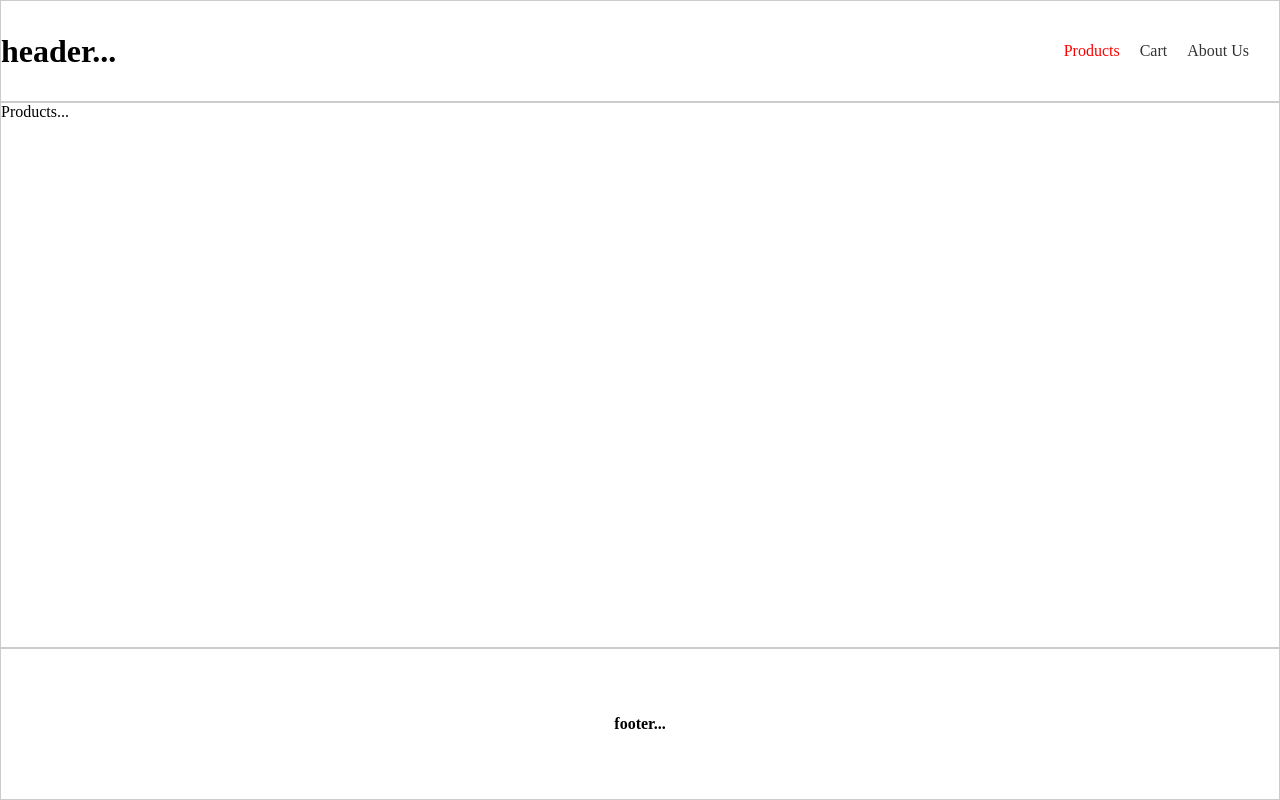
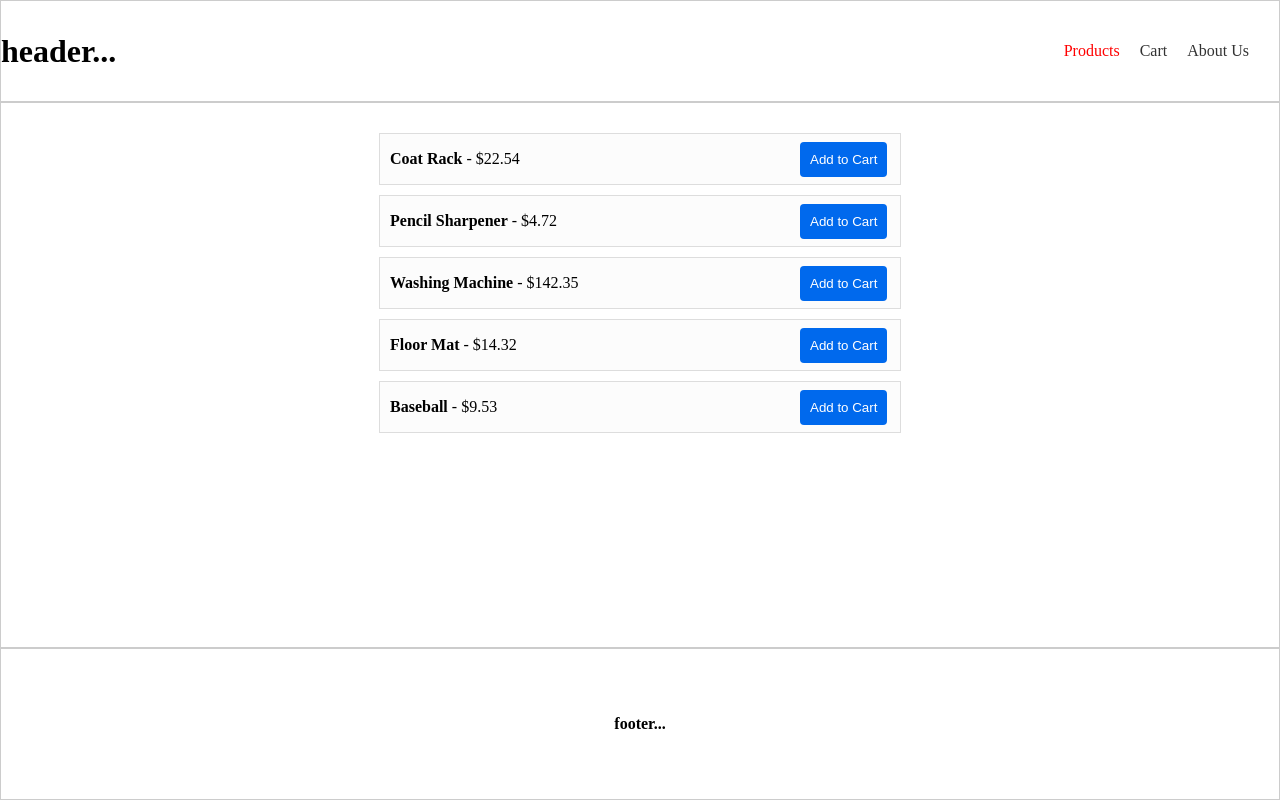
Before and after one commit to robert-laws/learning-july-2020-store-app-with-context, a React (Create React App) app: page / in a window 1280 px wide. Built offline with nearby package versions, Linux system fonts and the light colour scheme.

Commit message:
add basic use of state and methods from context

```diff
--- a/src/App.js
+++ b/src/App.js
@@ -1,5 +1,7 @@
 import React from 'react';
 import { BrowserRouter as Router, Route, Switch } from 'react-router-dom';
+
+import ShopState from './context/shop/ShopState';
 
 import Header from './components/Header';
 import Footer from './components/Footer';
@@ -11,6 +13,7 @@ import './App.scss';
 
 function App() {
   return (
+    <ShopState>
       <div className='App'>
         <Router>
           <Header />
@@ -24,6 +27,7 @@ function App() {
           <Footer />
         </Router>
       </div>
+    </ShopState>
   );
 }
 
--- a/src/components/Navigation.js
+++ b/src/components/Navigation.js
@@ -1,14 +1,19 @@
-import React from 'react';
+import React, { useContext } from 'react';
+import ShopContext from '../context/shop/shopContext';
 import { NavLink } from 'react-router-dom';
 
 const Navigation = () => {
+  const shopContext = useContext(ShopContext);
+
+  const { cart } = shopContext;
+
   return (
     <nav>
       <NavLink exact to='/'>
         Products
       </NavLink>
       <NavLink exact to='/cart'>
-        Cart
+        Cart {cart.length ? `(${cart.length})` : ''}
       </NavLink>
       <NavLink exact to='/about'>
         About Us
--- /dev/null
+++ b/src/context/shop/ShopState.js
@@ -0,0 +1,42 @@
+import React, { useReducer } from 'react';
+import ShopContext from './shopContext';
+import shopReducer from './shopReducer';
+import { ADD_PRODUCT_TO_CART, REMOVE_PRODUCT_FROM_CART } from '../types';
+
+const ShopState = ({ children }) => {
+  const initialState = {
+    products: [
+      { id: 'p1', title: 'Coat Rack', price: 22.54 },
+      { id: 'p2', title: 'Pencil Sharpener', price: 4.72 },
+      { id: 'p3', title: 'Washing Machine', price: 142.35 },
+      { id: 'p4', title: 'Floor Mat', price: 14.32 },
+      { id: 'p5', title: 'Baseball', price: 9.53 },
+    ],
+    cart: [],
+  };
+
+  const [state, dispatch] = useReducer(shopReducer, initialState);
+
+  const addProductToCart = (product) => {
+    dispatch({ type: ADD_PRODUCT_TO_CART, payload: product });
+  };
+
+  const removeProductFromCart = (productId) => {
+    dispatch({ type: REMOVE_PRODUCT_FROM_CART, payload: productId });
+  };
+
+  return (
+    <ShopContext.Provider
+      value={{
+        products: state.products,
+        cart: state.cart,
+        addProductToCart,
+        removeProductFromCart,
+      }}
+    >
+      {children}
+    </ShopContext.Provider>
+  );
+};
+
+export default ShopState;
--- /dev/null
+++ b/src/context/shop/shopContext.js
@@ -0,0 +1,5 @@
+import { createContext } from 'react';
+
+const shopContext = createContext();
+
+export default shopContext;
--- /dev/null
+++ b/src/context/shop/shopReducer.js
@@ -0,0 +1,20 @@
+import { ADD_PRODUCT_TO_CART, REMOVE_PRODUCT_FROM_CART } from '../types';
+
+export default (state, action) => {
+  switch (action.type) {
+    case ADD_PRODUCT_TO_CART:
+      return {
+        ...state,
+        cart: [...state.cart, action.payload],
+      };
+
+    case REMOVE_PRODUCT_FROM_CART:
+      return {
+        ...state,
+        cart: state.cart.filter((item) => item.id !== action.payload),
+      };
+
+    default:
+      return state;
+  }
+};
--- /dev/null
+++ b/src/context/types.js
@@ -0,0 +1,3 @@
+// types
+export const ADD_PRODUCT_TO_CART = 'ADD_PRODUCT_TO_CART';
+export const REMOVE_PRODUCT_FROM_CART = 'REMOVE_PRODUCT_FROM_CART';
--- a/src/pages/Products.js
+++ b/src/pages/Products.js
@@ -1,7 +1,37 @@
-import React from 'react';
+import React, { useContext } from 'react';
+import ShopContext from '../context/shop/shopContext';
 
 const Products = () => {
-  return <section className='products-section'>Products...</section>;
+  const shopContext = useContext(ShopContext);
+
+  const { products, addProductToCart } = shopContext;
+
+  if (!products) {
+    return (
+      <section className='products-section'>
+        <h1>No Products</h1>
+      </section>
+    );
+  }
+
+  return (
+    <section className='products-section'>
+      <ul>
+        {products.map((product) => (
+          <li key={product.id}>
+            <div className='product-info'>
+              <strong>{product.title}</strong> - ${product.price}
+            </div>
+            <div className='product-action'>
+              <button onClick={() => addProductToCart(product)}>
+                Add to Cart
+              </button>
+            </div>
+          </li>
+        ))}
+      </ul>
+    </section>
+  );
 };
 
 export default Products;
--- a/src/sass/_base.scss
+++ b/src/sass/_base.scss
@@ -46,6 +46,54 @@
   main {
     flex: 1;
     border: 1px solid #ccc;
+
+    section.products-section {
+      padding: 20px;
+      display: flex;
+      justify-content: center;
+
+      ul {
+        list-style: none;
+
+        li {
+          display: flex;
+          align-items: center;
+          width: 500px;
+          height: 40px;
+          margin: 10px 0;
+          padding: 5px 10px;
+          border: 1px solid #ddd;
+          background-color: lighten(lightgrey, 16%);
+
+          .product-info {
+            flex: 1;
+          }
+
+          .product-action {
+            flex: 0 1 90px;
+
+            button {
+              border: none;
+              border-radius: 4px;
+              padding: 10px;
+              margin: 0;
+              text-decoration: none;
+              background: #0069ed;
+              color: #ffffff;
+              font-family: sans-serif;
+              cursor: pointer;
+              text-align: center;
+              transition: all 150ms ease-in;
+
+              &:hover,
+              &:focus {
+                background: #0053ba;
+              }
+            }
+          }
+        }
+      }
+    }
   }
 
   footer {
```
Also changed, not shown: src/context/global/GlobalState.js (added), src/context/global/globalContext.js (added), src/context/global/globalReducer.js (added). Lines whose indentation alone changed are shown as unchanged.
